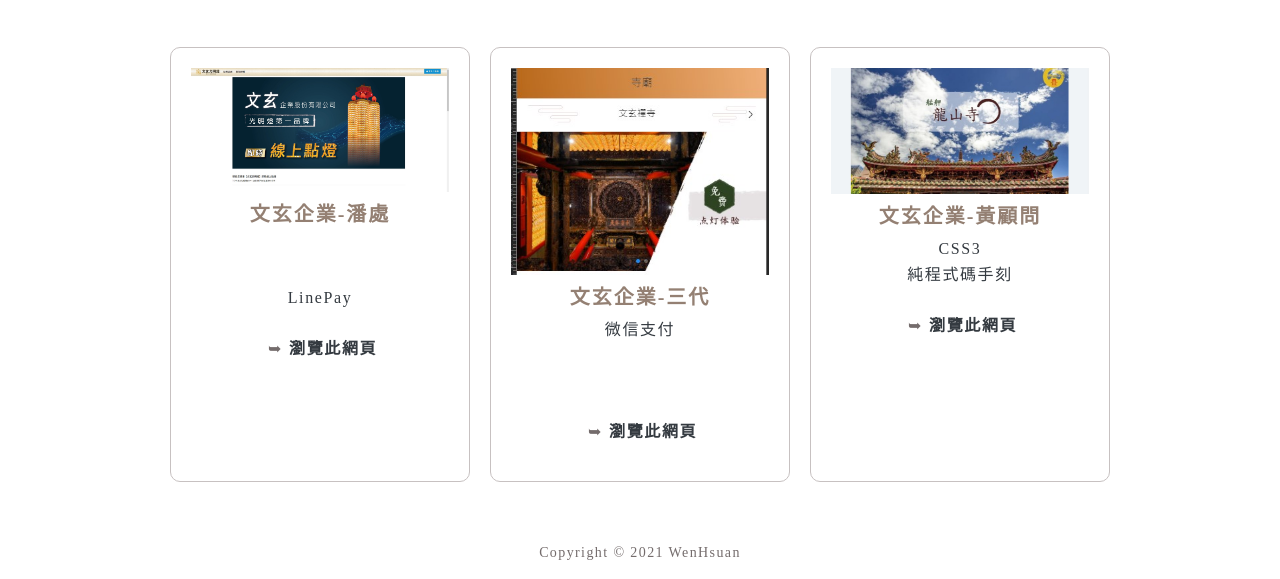
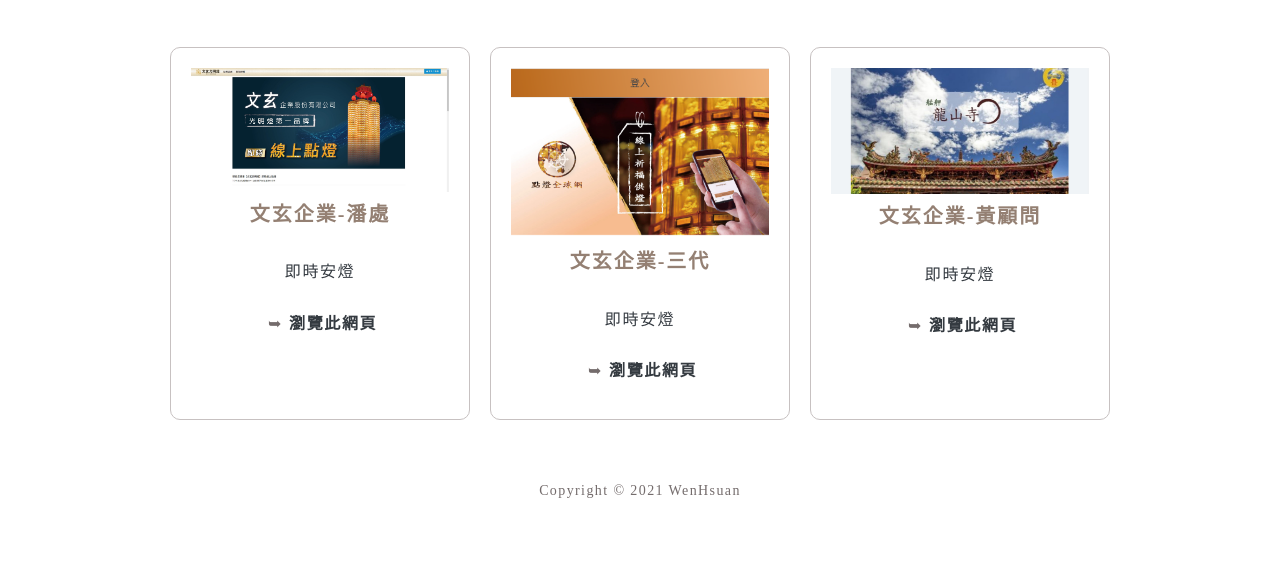
Before and after one commit to wenhsuanleon/onlineLight, a plain HTML site: page index.html in a window 1280 px wide. Shown: the part 935-1514 px from the top of the page. After the commit the page ends 1453 px from the top, so only its background shows below. Drawn offline with nearby package versions, Linux system fonts and the light colour scheme.

Commit message:
優化版面

```diff
--- a/index.html
+++ b/index.html
@@ -17,7 +17,7 @@
 <body>
   <nav class="navbar navbar-expand-lg navbar-light bg-dark">
     <a class="navbar-brand" href="https://www.wenhsuan.com.tw/">
-      <span>Home</span>
+      <span>官網首頁</span>
     </a>
     <button class="navbar-toggler" type="button" data-toggle="collapse" data-target="#navbarSupportedContent" aria-controls="navbarSupportedContent" aria-expanded="false" aria-label="Toggle navigation">
       <span class="navbar-toggler-icon"></span>
@@ -57,21 +57,21 @@
     <a target="_blank" href="https://ttt.mytemples.com/site/index.php">
       <div class="web-box-img"><img src="asset/img/潘處.jpg"></div>
       <h5>文玄企業-潘處</h5>
-      <p><br><br>LinePay</br><br><span class="arrow">➥&nbsp;&nbsp;</span><span style="font-weight: 600;">瀏覽此網頁</span> </p>
+      <p><br>即時安燈</br><br><span class="arrow">➥&nbsp;&nbsp;</span><span style="font-weight: 600;">瀏覽此網頁</span> </p>
     </a>
   </div>
   <div class="web-box">
     <a target="_blank" href="https://wenxuanguangmingdeng.com/h5/#/login?templeId=126">
-      <div class="web-box-img"><img src="asset/img/信軒.jpg"></div>
+      <div class="web-box-img"><img src="asset/img/信軒.png"></div>
       <h5>文玄企業-三代</h5>
-      <p>微信支付<br><br><br><br><span class="arrow">➥&nbsp;&nbsp;</span><span style="font-weight: 600;">瀏覽此網頁</span> </p>
+      <p><br>即時安燈</br><br><span class="arrow">➥&nbsp;&nbsp;</span><span style="font-weight: 600;">瀏覽此網頁</span> </p>
     </a>
   </div>
   <div class="web-box">
     <a target="_blank" href="https://wenhsuancloud.com/30553-2/">
       <div class="web-box-img"><img src="asset/img/顧問.jpg"></div>
       <h5>文玄企業-黃顧問</h5>
-      <p>CSS3<br>純程式碼手刻<br><br><span class="arrow">➥&nbsp;&nbsp;</span><span style="font-weight: 600;">瀏覽此網頁</span> </p>
+      <p><br>即時安燈</br><br><span class="arrow">➥&nbsp;&nbsp;</span><span style="font-weight: 600;">瀏覽此網頁</span> </p>
     </a>
   </div>
 </section>
--- a/style.css
+++ b/style.css
@@ -31,7 +31,7 @@
     background-image: url("asset/img/banner.jpg");
     text-align: center;
     margin: auto;
-    height:30vh;
+    height:25vh;
     background-position: center;
     background-repeat: no-repeat;
     background-size:cover;
```
Also changed, not shown: asset/img/信軒.jpg (deleted), asset/img/信軒.png (added).
